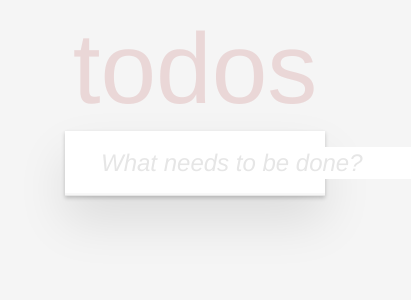
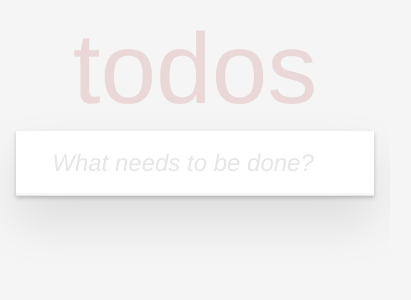
Before and after one commit to carlosfernandezcabrero/todo-app-react, a React (Vite) app: page / in a window 390 px wide. Shown: the top 300 px of the page, 411 px wide, since content can reach past the window. Built offline with nearby package versions, Linux system fonts and the light colour scheme.

Commit message:
feat: Se hace responsive la pagina

```diff
--- a/src/components/app/App.jsx
+++ b/src/components/app/App.jsx
@@ -7,7 +7,7 @@ import './App.css'
 function App () {
   return (
     <TodosProvider>
-      <div className="app w-8/12 mx-auto text-center mt-[-7px]">
+      <div className="app w-11/12 md:w-8/12 lg:w-6/12 mx-auto text-center mt-[-7px]">
         <p className="app__title font-thin text-[100px]">todos</p>
         <div className="todos border-b border-b-[#e6e6e6] mt-[-12px] divide-y divide-[#e6e6e6]">
           <AddTodo />
```
